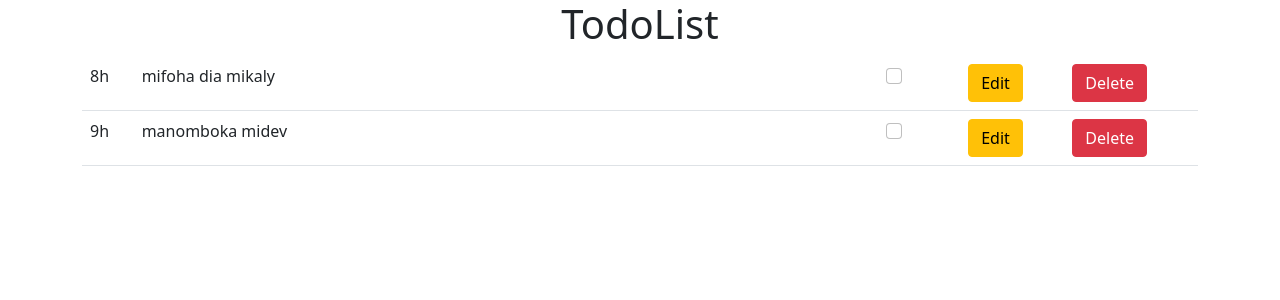
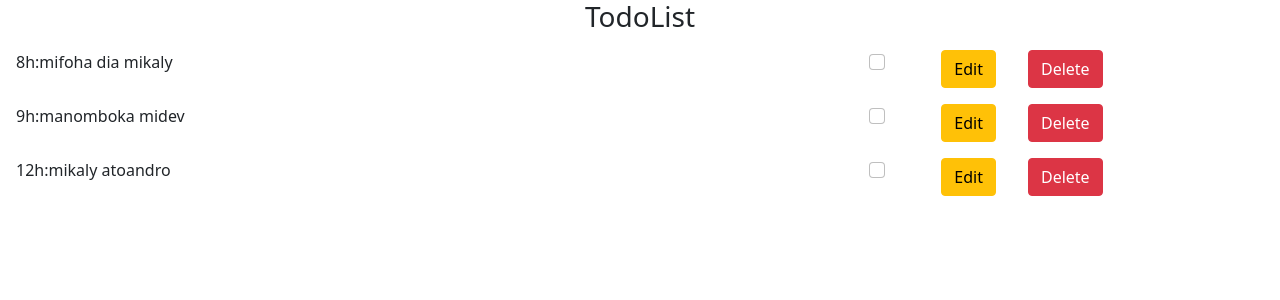
Before and after one commit to HajalalainaRakoto/reactApp, a React (Create React App) app: page / in a window 1280 px wide. Shown: the top 300 px of the page. Built offline with nearby package versions, Linux system fonts and the light colour scheme.

Commit message:
components ToDoList

```diff
--- a/package.json
+++ b/package.json
@@ -12,6 +12,7 @@
     "popper.js": "^1.16.1",
     "react": "^18.1.0",
     "react-dom": "^18.1.0",
+    "react-router-dom": "^6.3.0",
     "react-scripts": "5.0.1",
     "web-vitals": "^2.1.4"
   },
--- a/public/index.html
+++ b/public/index.html
@@ -8,7 +8,7 @@
     <meta
       name="description"
       content="Web site created using create-react-app"
-    />
+      />
     <link rel="apple-touch-icon" href="%PUBLIC_URL%/logo192.png" />
     <!--
       manifest.json provides metadata used when your web app is installed on a
--- a/src/App.js
+++ b/src/App.js
@@ -1,49 +1,5 @@
 import './App.css';
 
-function App() {
-  return (
-    <div class="container">
-      <h1 class="text-center">TodoList</h1>
-      <table class="table">
-        <tbody>
-          <tr>
-            <td>8h</td>
-            <td class="col-8">mifoha dia mikaly</td>
-            <td>
-              <div class="form-check form-check-inline">
-                <label class="form-check-label">
-                  <input class="form-check-input" type="checkbox" value="checkedValue" />
-                </label>
-              </div>
-            </td>
-            <td>
-              <button class="btn btn-warning">Edit</button>
-            </td>
-            <td>
-              <button class="btn btn-danger">Delete</button>
-            </td>
-          </tr>
-          <tr>
-            <td>9h</td>
-            <td class="col-8">manomboka midev</td>
-            <td>
-              <div class="form-check form-check-inline">
-                <label class="form-check-label">
-                  <input class="form-check-input" type="checkbox" value="checkedValue" />
-                </label>
-              </div>
-            </td>
-            <td>
-              <button class="btn btn-warning">Edit</button>
-            </td>
-            <td>
-              <button class="btn btn-danger">Delete</button>
-            </td>
-          </tr>
-        </tbody>
-      </table>
-    </div>
-  );
-}
+function App() {}
 
 export default App;
--- /dev/null
+++ b/src/components/TodoList.js
@@ -0,0 +1,46 @@
+import React from 'react';
+
+const TodoList = () => {
+    const todoList = [
+        {
+            id: 1,
+            name: '8h:mifoha dia mikaly'
+        },
+        {
+            id: 2,
+            name: '9h:manomboka midev'
+        },
+        {
+            id: 3,
+            name: '12h:mikaly atoandro'
+        }
+    ];
+    return (
+        <div className="app">
+            <h3 className="text-center">TodoList</h3>
+
+            {
+                todoList.map((data) => (
+                    <ul className="list-group list-group-horizontal">
+                        <li className="list-group-item col-8 border-0">{data.name}</li>
+                        <li className="list-group-item  border-0">
+                            <div className="form-check form-check-inline">
+                                <label className="form-check-label">
+                                    <input className="form-check-input" type="checkbox" value="checkedValue" />
+                                </label>
+                            </div>
+                        </li>
+                        <li className="list-group-item  border-0">
+                            <button className="btn btn-warning">Edit</button>
+                        </li>
+                        <li className="list-group-item  border-0">
+                            <button className="btn btn-danger">Delete</button>
+                        </li>
+                    </ul>
+                ))
+            }
+        </div>
+    );
+};
+
+export default TodoList;
--- a/src/index.js
+++ b/src/index.js
@@ -1,19 +1,17 @@
 import React from 'react';
 import ReactDOM from 'react-dom/client';
 import './index.css';
-import App from './App';
 import reportWebVitals from './reportWebVitals';
 import 'bootstrap/dist/css/bootstrap.min.css';
-import $ from 'jquery';
-import Popper from 'popper.js';
 import 'bootstrap/dist/js/bootstrap.bundle.min';
 import './index.css';
+import TodoList from './components/TodoList';
 
 
 const root = ReactDOM.createRoot(document.getElementById('root'));
 root.render(
   <React.StrictMode>
-    <App />
+    <TodoList />
   </React.StrictMode>
 );
 
```
Also changed, not shown: 1 other file (tests, documents, lock files or other folders).
